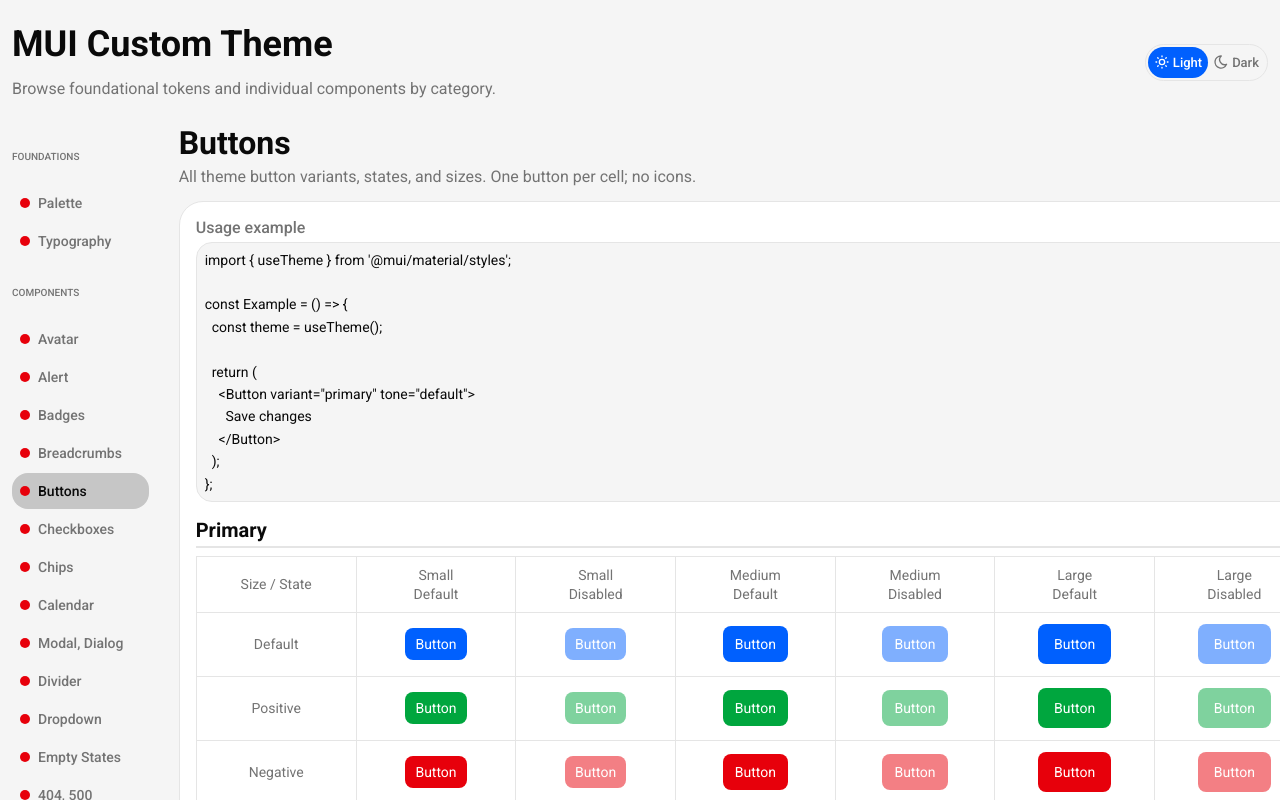
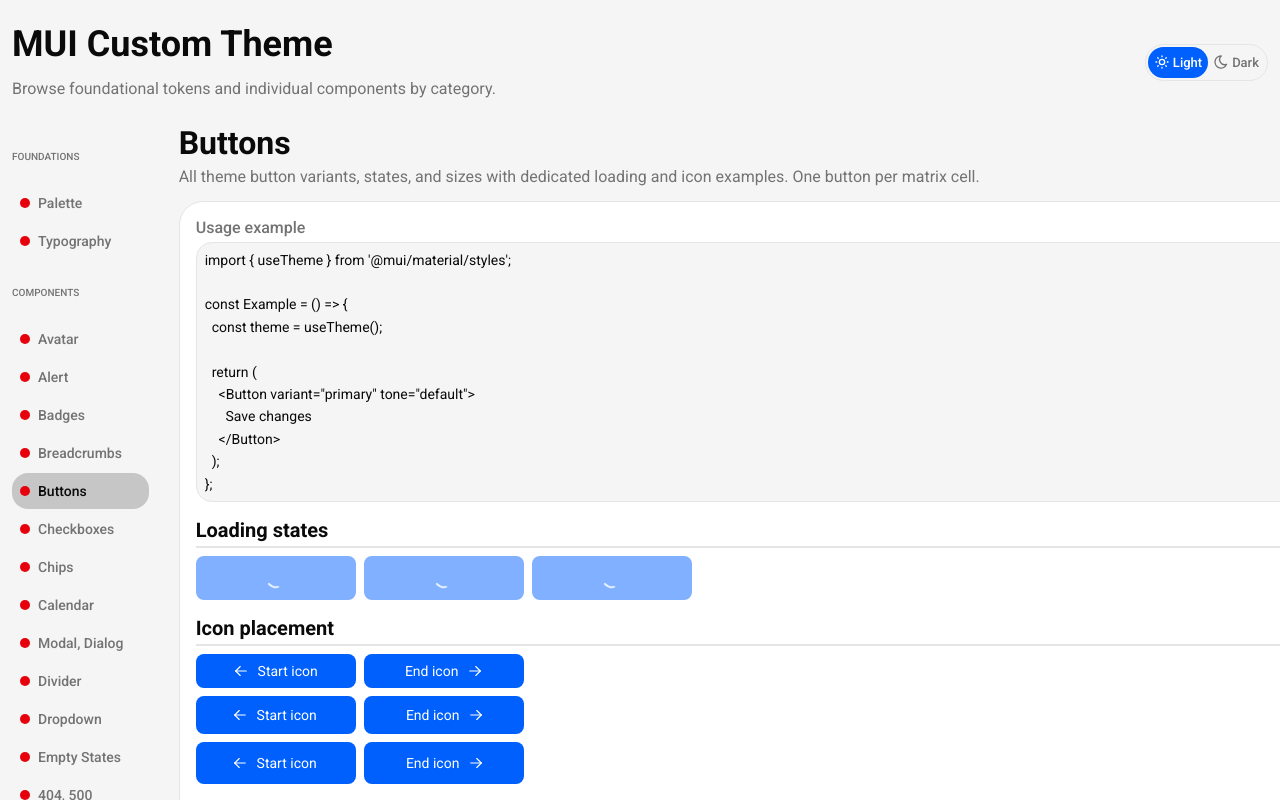
Before and after one commit to a169n/mui-custom-theme, a React (Vite) app: page /buttons in a window 1280 px wide. Shown: the top 800 px of the page. Built offline with nearby package versions, Linux system fonts and the light colour scheme.

Commit message:
Add loading and icon demos to buttons showcase

```diff
--- a/src/pages/components/ButtonsPage.tsx
+++ b/src/pages/components/ButtonsPage.tsx
@@ -1,8 +1,8 @@
-import { Box, Typography } from '@mui/material';
-import { useTheme } from '@mui/material/styles';
+import { Box, Stack, Typography } from '@mui/material';
 import PageContainer from '../PageContainer';
 import { createUsageSnippet } from '../../utils/createUsageSnippet';
 import { Button, ButtonSize, ButtonVariant, ButtonTone } from '../../components/Button';
+import { IconArrowLeft, IconArrowRight } from '@tabler/icons-react';
 
 const buttonsUsage = createUsageSnippet([
   'return (',
@@ -78,18 +78,75 @@
 );
 
 export const ButtonsPage = () => {
-  const theme = useTheme();
-
-  // total columns = 1 (color label) + size/state matrix
-  const totalMatrixCols = 1 + sizes.length * states.length;
   const firstColWidth = 160;
 
   return (
     <PageContainer
       title="Buttons"
-      description="All theme button variants, states, and sizes. One button per cell; no icons."
+      description="All theme button variants, states, and sizes with dedicated loading and icon examples. One button per matrix cell."
       usage={buttonsUsage}
     >
+      <Box sx={{ mb: 6 }}>
+        <Typography
+          variant="subtitle1"
+          sx={{ borderBottom: '2px solid', borderColor: 'divider', pb: 1, mb: 2 }}
+        >
+          Loading states
+        </Typography>
+
+        <Stack direction="row" spacing={2} flexWrap="wrap" useFlexGap>
+          {sizes.map((size) => (
+            <Button
+              key={`loading-${size}`}
+              variant="primary"
+              tone="default"
+              size={size}
+              loading
+              disableRipple
+              sx={{ minWidth: 160 }}
+            >
+              Loading
+            </Button>
+          ))}
+        </Stack>
+      </Box>
+
+      <Box sx={{ mb: 6 }}>
+        <Typography
+          variant="subtitle1"
+          sx={{ borderBottom: '2px solid', borderColor: 'divider', pb: 1, mb: 2 }}
+        >
+          Icon placement
+        </Typography>
+
+        <Stack spacing={2}>
+          {sizes.map((size) => (
+            <Stack key={`icons-${size}`} direction="row" spacing={2} flexWrap="wrap" useFlexGap>
+              <Button
+                variant="primary"
+                tone="default"
+                size={size}
+                startIcon={<IconArrowLeft size={18} stroke={1.5} />}
+                disableRipple
+                sx={{ minWidth: 160 }}
+              >
+                Start icon
+              </Button>
+              <Button
+                variant="primary"
+                tone="default"
+                size={size}
+                endIcon={<IconArrowRight size={18} stroke={1.5} />}
+                disableRipple
+                sx={{ minWidth: 160 }}
+              >
+                End icon
+              </Button>
+            </Stack>
+          ))}
+        </Stack>
+      </Box>
+
       {variants.map((variant) => (
         <Box key={variant} sx={{ mb: 6 }}>
           <Typography
```
